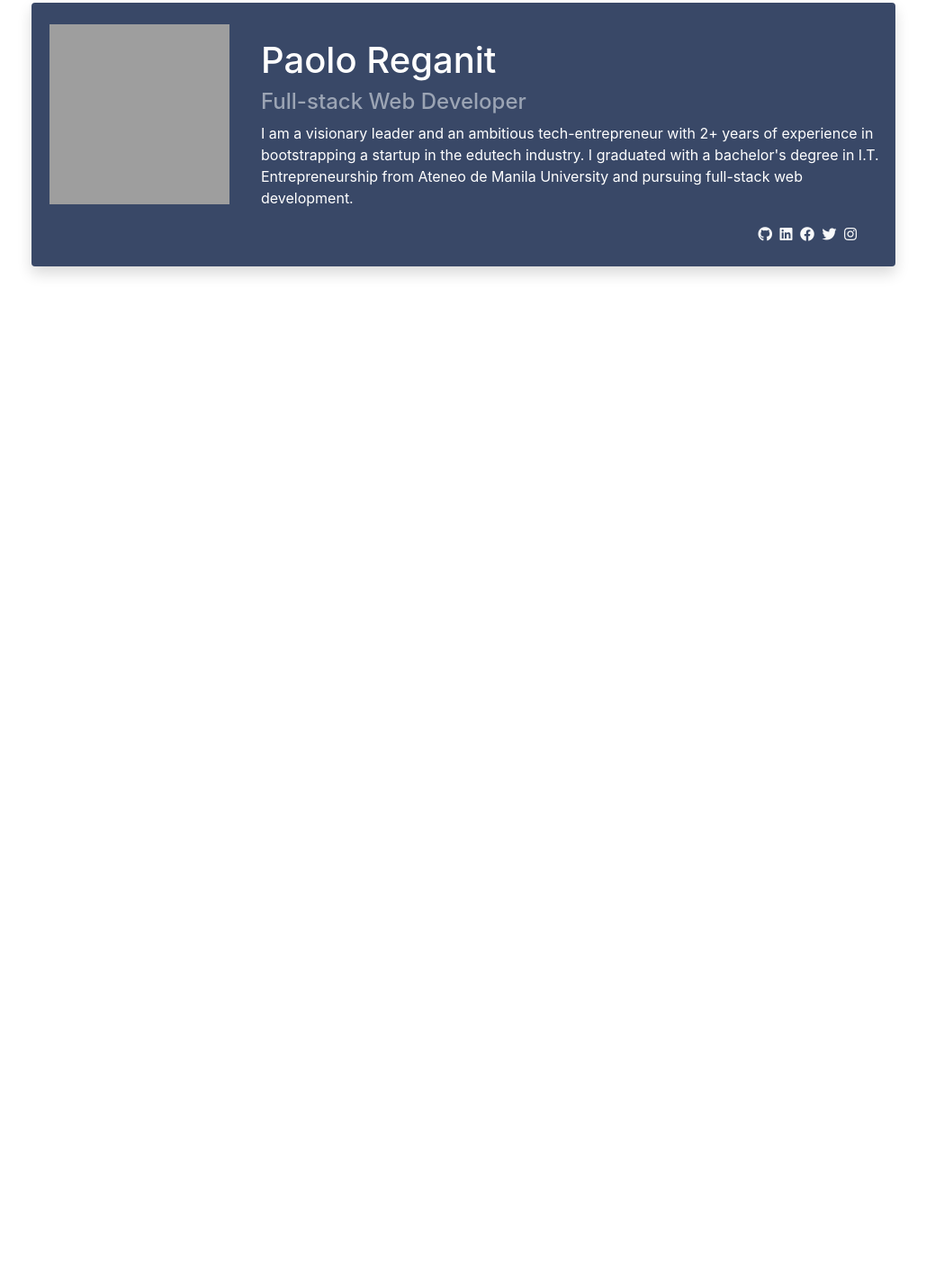
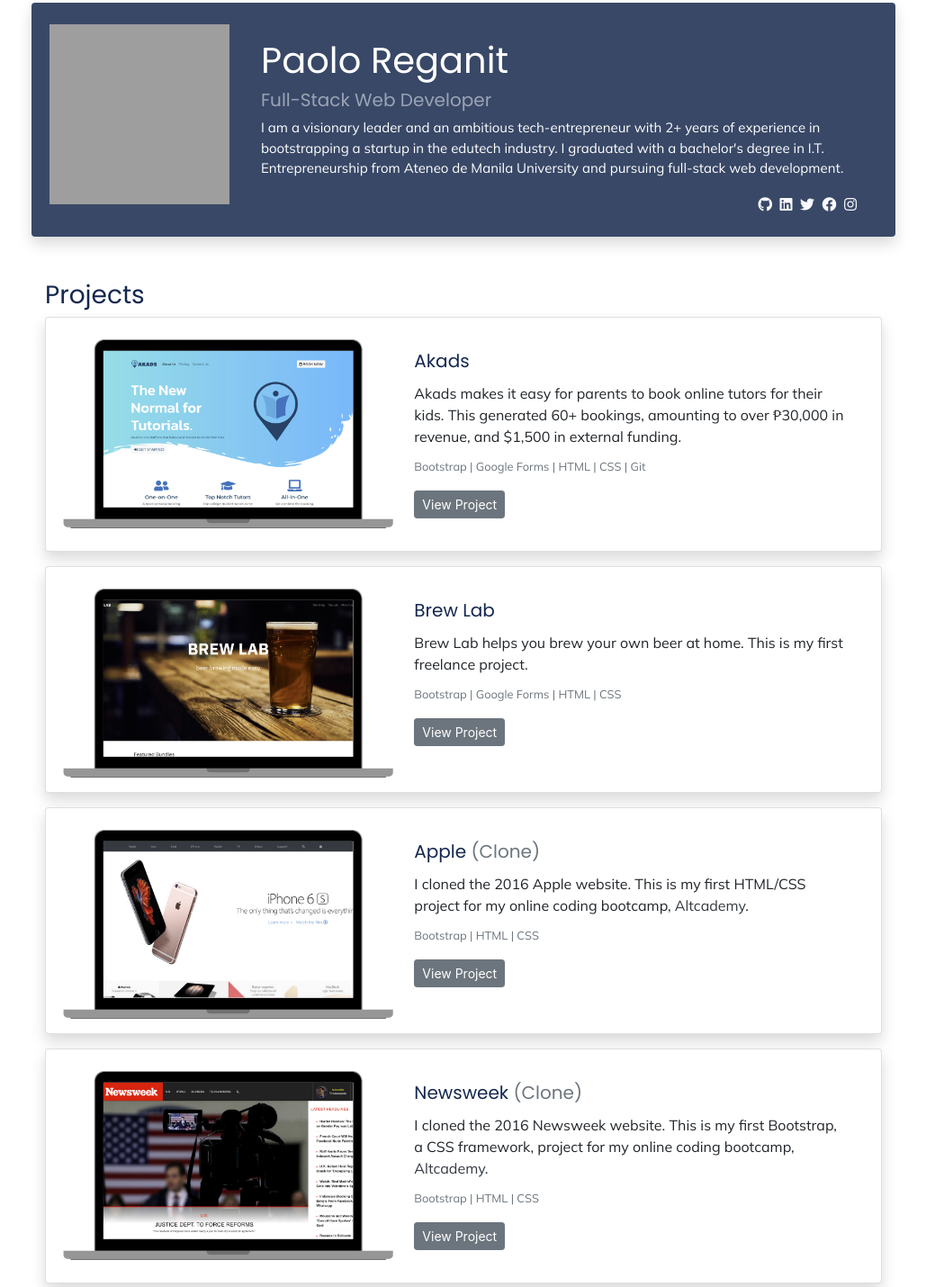
Before and after one commit to gabregs/portfolio, a plain HTML site: page index.html in a window 1280 px wide. Shown: the part 53-1483 px from the top of the page at 90% size, without its empty margins (125-1154 px from the left). Before the commit the page ends 800 px from the top, so only its background shows below. Drawn offline with nearby package versions, Linux system fonts and the light colour scheme; grey boxes are pictures that could not be loaded.

Commit message:
created projects section

```diff
--- a/index.html
+++ b/index.html
@@ -16,8 +16,9 @@
   <link rel="stylesheet" href="./styles.css">
 
   <!-- Google Fonts -->
+  <link href="https://fonts.googleapis.com/css2?family=Orbitron&family=Poppins&family=Mulish&display=swap" rel="stylesheet">
+</head>
 
-</head>
 <body>
   <!-- Navbar -->
   <header class="header pt-10">
@@ -31,7 +32,7 @@
           <div class="navbar-nav ml-auto">
             <a class="nav-item nav-link" href="#">Education</a>
             <a class="nav-item nav-link" href="#">Experience</a>
-            <a class="nav-item nav-link pr-0" href="#">Projects</a>
+            <a class="nav-item nav-link pr-0" href="#projects">Projects</a>
           </div>
         </div>
       </nav>
@@ -47,18 +48,92 @@
         </div>
         <div class="col-12 col-lg-9 pt-3">
           <h1 class="text-white">Paolo Reganit</h1>
-          <h4 style="color: #9ba4b4;">Full-stack Web Developer</h4>
-          <!-- <a href="#" class="text-light"><i class="fab fa-github"></i></a> -->
+          <h4 style="color: #9ba4b4;">Full-Stack Web Developer</h4>
           <p class="text-white">I am a visionary leader and an ambitious tech-entrepreneur with 2+ years of experience in bootstrapping a startup in the edutech industry. I graduated with a bachelor's degree in I.T. Entrepreneurship from Ateneo de Manila University and pursuing full-stack web development.</p>
           <div class="text-right pr-3 pr-lg-4" id="links">
-            <a href="#" class="text-light pr-1"><i class="fab fa-github"></i></a>
-            <a href="#" class="text-light pr-1"><i class="fab fa-linkedin"></i></a>
-            <a href="#" class="text-light pr-1"><i class="fab fa-facebook"></i></a>
+            <a href="https://github.com/paoregz" class="text-light pr-1"><i class="fab fa-github"></i></a>
+            <a href="www.linkedin.com/in/gabriel-lucas-reganit-0710b218b" class="text-light pr-1"><i class="fab fa-linkedin"></i></a>
             <a href="#" class="text-light pr-1"><i class="fab fa-twitter"></i></a>
-            <a href="#" class="text-light pr-1"><i class="fab fa-instagram"></i></a>
+            <a href="https://www.facebook.com/paolo.reganit/" class="text-light pr-1"><i class="fab fa-facebook"></i></a>
+            <a href="https://www.instagram.com/paoregs/" class="text-light pr-1"><i class="fab fa-instagram"></i></a>
           </div>
         </div>
       </div>
+    </div>
+  </section>
+
+  <!-- Projects -->
+  <section id="projects">
+    <div class="container-fluid">
+
+      <div class="pt-4 pt-lg-5">
+        <h3>Projects</h3>
+      </div>
+
+      <div class="card mb-3 rounded shadow">
+        <div class="row p-3 no-gutters">
+          <div class="col-md-5 pt-lg-2 pt-md-4 pt-3">
+            <a href="http://akadsph.com"><img id="akads" src="./images/akads.png" class="card-img" alt="..."></a>
+          </div>
+          <div class="col-md-7">
+            <div class="card-body">
+              <h5 class="card-title">Akads</h5>
+              <p class="card-text mb-2">Akads makes it easy for parents to book online tutors for their kids. This generated 60+ bookings, amounting to over ₱30,000 in revenue, and $1,500 in external funding.</p>
+              <p class="card-text"><small class="text-muted">Bootstrap | Google Forms | HTML | CSS | Git</small></p>
+              <a href="http://akadsph.com" class="btn btn-secondary btn-sm">View Project</a>
+            </div>
+          </div>
+        </div>
+      </div>
+
+      <div class="card mb-3 rounded shadow">
+        <div class="row p-3 no-gutters">
+          <div class="col-md-5 pt-lg-2 pt-md-4 pt-3">
+            <a href="https://ecstatic-joliot-dba426.netlify.app/"><img id="brewlab" src="./images/brewlab.png" class="card-img" alt="..."></a>
+          </div>
+          <div class="col-md-7">
+            <div class="card-body">
+              <h5 class="card-title">Brew Lab</h5>
+              <p class="card-text mb-2">Brew Lab helps you brew your own beer at home. This is my first freelance project.</p>
+              <p class="card-text"><small class="text-muted">Bootstrap | Google Forms | HTML | CSS </small></p>
+              <a href="https://ecstatic-joliot-dba426.netlify.app/" class="btn btn-secondary btn-sm">View Project</a>
+            </div>
+          </div>
+        </div>
+      </div>
+
+      <div class="card mb-3 rounded shadow">
+        <div class="row p-3 no-gutters">
+          <div class="col-md-5 pt-lg-2 pt-md-4 pt-3">
+            <a href="https://wizardly-noether-7f665d.netlify.app/"><img id="apple" src="./images/apple.png" class="card-img" alt="..."></a>
+          </div>
+          <div class="col-md-7">
+            <div class="card-body">
+              <h5 class="card-title">Apple <span class="text-muted">(Clone)</span></h5>
+              <p class="card-text mb-2">I cloned the 2016 Apple website. This is my first HTML/CSS project for my online coding bootcamp, <a class="text-dark" href="https://www.altcademy.com/">Altcademy</a>.</p>
+              <p class="card-text"><small class="text-muted">Bootstrap | HTML | CSS</small></p>
+              <a href="https://wizardly-noether-7f665d.netlify.app/" class="btn btn-secondary btn-sm">View Project</a>
+            </div>
+          </div>
+        </div>
+      </div>
+
+      <div class="card mb-3 rounded shadow">
+        <div class="row p-3 no-gutters">
+          <div class="col-md-5 pt-lg-2 pt-md-4 pt-3">
+            <a href="https://boring-shockley-c6255f.netlify.app/"><img id="newsweek" src="./images/newsweek.png" class="card-img" alt="..."></a>
+          </div>
+          <div class="col-md-7">
+            <div class="card-body">
+              <h5 class="card-title">Newsweek <span class="text-muted">(Clone)</span></h5>
+              <p class="card-text mb-2">I cloned the 2016 Newsweek website. This is my first Bootstrap, a CSS framework, project for my online coding bootcamp, <a class="text-dark" href="https://www.altcademy.com/">Altcademy</a>.</p>
+              <p class="card-text"><small class="text-muted">Bootstrap | HTML | CSS</small></p>
+              <a href="https://boring-shockley-c6255f.netlify.app/" class="btn btn-secondary btn-sm">View Project</a>
+            </div>
+          </div>
+        </div>
+      </div>
+
     </div>
   </section>
 
--- a/styles.css
+++ b/styles.css
@@ -18,9 +18,62 @@ header .container {
   }
 }
 
+h1,
+h2,
+h3,
+h4,
+h5,
+h6 {
+  font-family: "Poppins", sans-serif;
+  color: #14274e;
+}
+
+p {
+  font-family: "Mulish", sans-serif;
+}
+
+/* Navbar */
+
+nav .navbar-brand {
+  font-family: "Orbitron", sans-serif;
+  color: #14274e;
+}
+
 /* Pitch */
 
 #pitch img {
   width: 200px;
   height: 200px;
 }
+
+#pitch #links {
+  text-align: right;
+}
+
+@media (min-width: 1200px) {
+  #pitch h4 {
+    font-size: 20px;
+  }
+  #pitch p {
+    font-size: 15px;
+  }
+}
+
+@media (max-width: 769px) {
+  #pitch h4 {
+    font-size: large;
+  }
+
+  #pitch h1,
+  #pitch h4,
+  #pitch #links {
+    text-align: center;
+  }
+}
+
+/* Projects */
+
+#akads,
+#brewlab {
+  text-align: center;
+}
```
Also changed, not shown: images/akads.png (added), images/apple.png (added), images/brewlab.png (added), images/newsweek.png (added).
